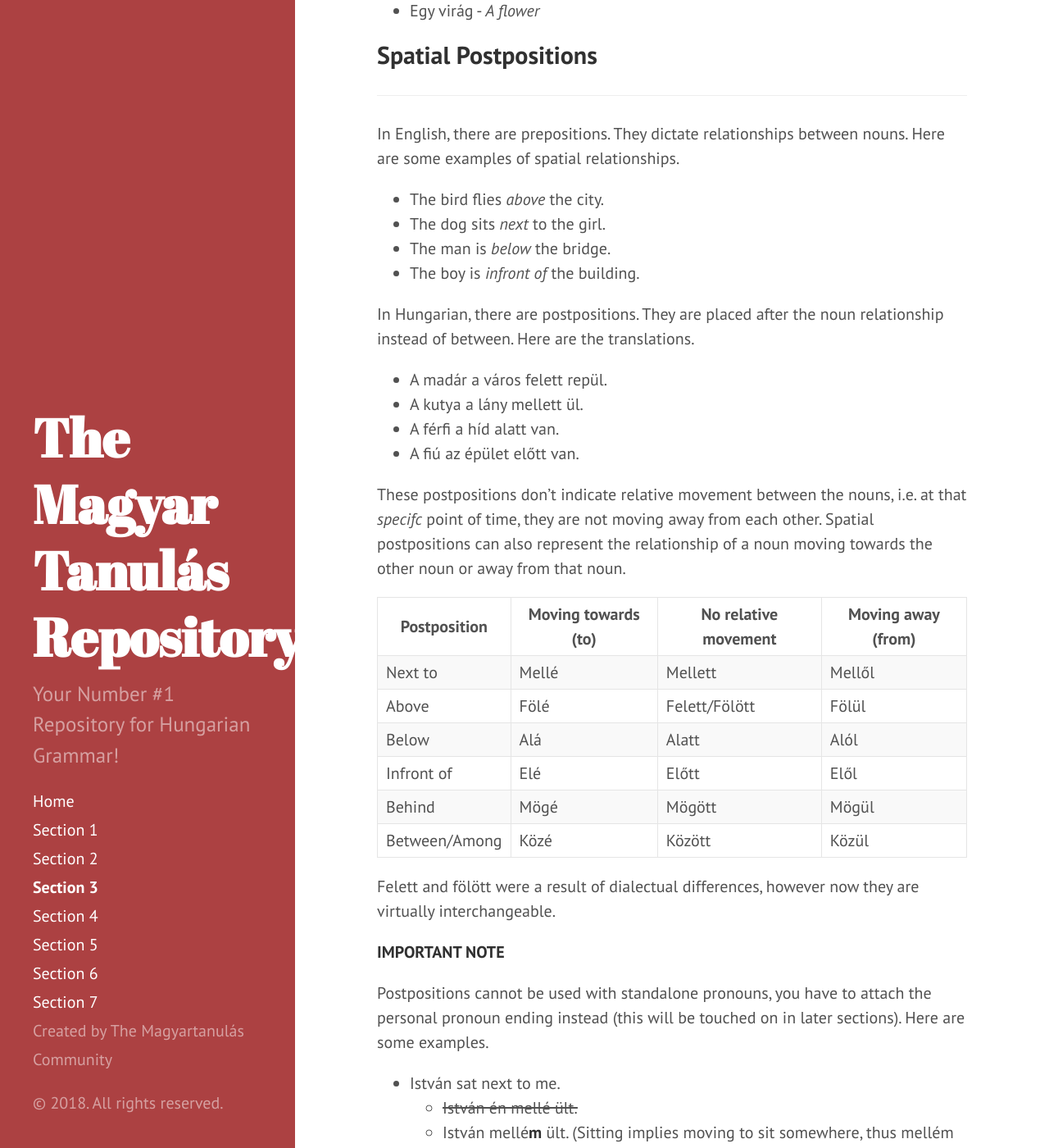
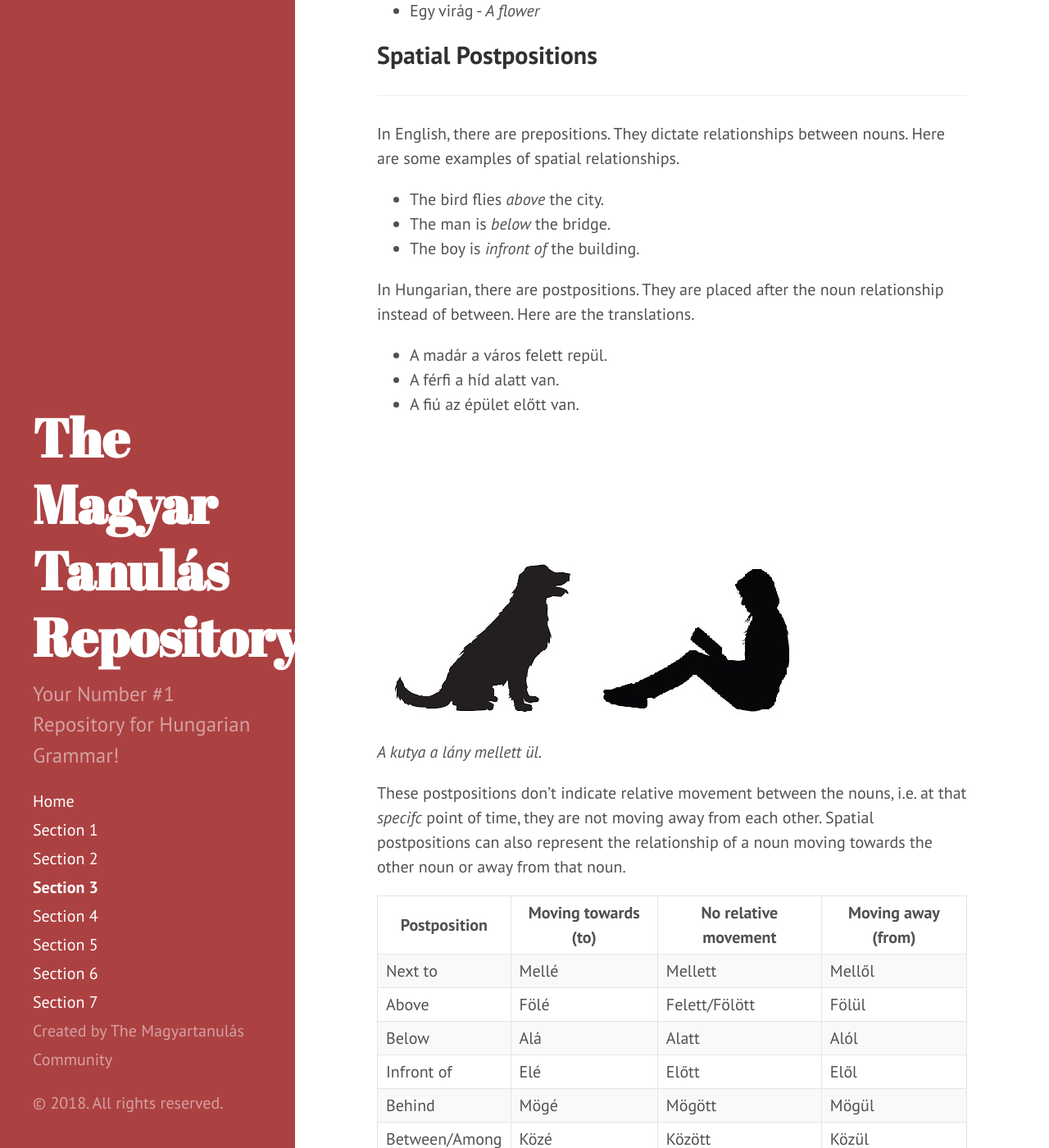
Before and after one commit to Magyartanulas/magyartanulas.github.io, a Jekyll site: the page built from Section3.md, in a window 1280 px wide and 1400 px high, scrolled down 688 px. Shown: the whole window at 82% size. Built offline with Jekyll 4.4.1, drawn with Linux system fonts in a browser that asks for light colours; Markdown is read by kramdown in place of the engine named in the settings.

Commit message:
Update Section3.md

```diff
--- a/Section3.md
+++ b/Section3.md
@@ -27,16 +27,18 @@ Similar to English, `a` is used when the noun begins with a consonant and `az` w
 In English, there are prepositions. They dictate relationships between nouns. Here are some examples of spatial relationships.
 
 * The bird flies *above* the city.
-* The dog sits *next* to the girl.
 * The man is *below* the bridge.
 * The boy is *infront of* the building.
 
 In Hungarian, there are postpositions. They are placed after the noun relationship instead of between. Here are the translations.
 
 * A madár a város felett repül.
-* A kutya a lány mellett ül.
 * A férfi a híd alatt van.
 * A fiú az épület előtt van.
+
+![A kutya és a lány](https://magyartanulas.github.io/public/ülnek.jpg)
+
+*A kutya a lány mellett ül.*
 
 These postpositions don't indicate relative movement between the nouns, i.e. at that *specifc* point of time, they are not moving away from each other. Spatial postpositions can also represent the relationship of a noun moving towards the other noun or away from that noun.
 
```
